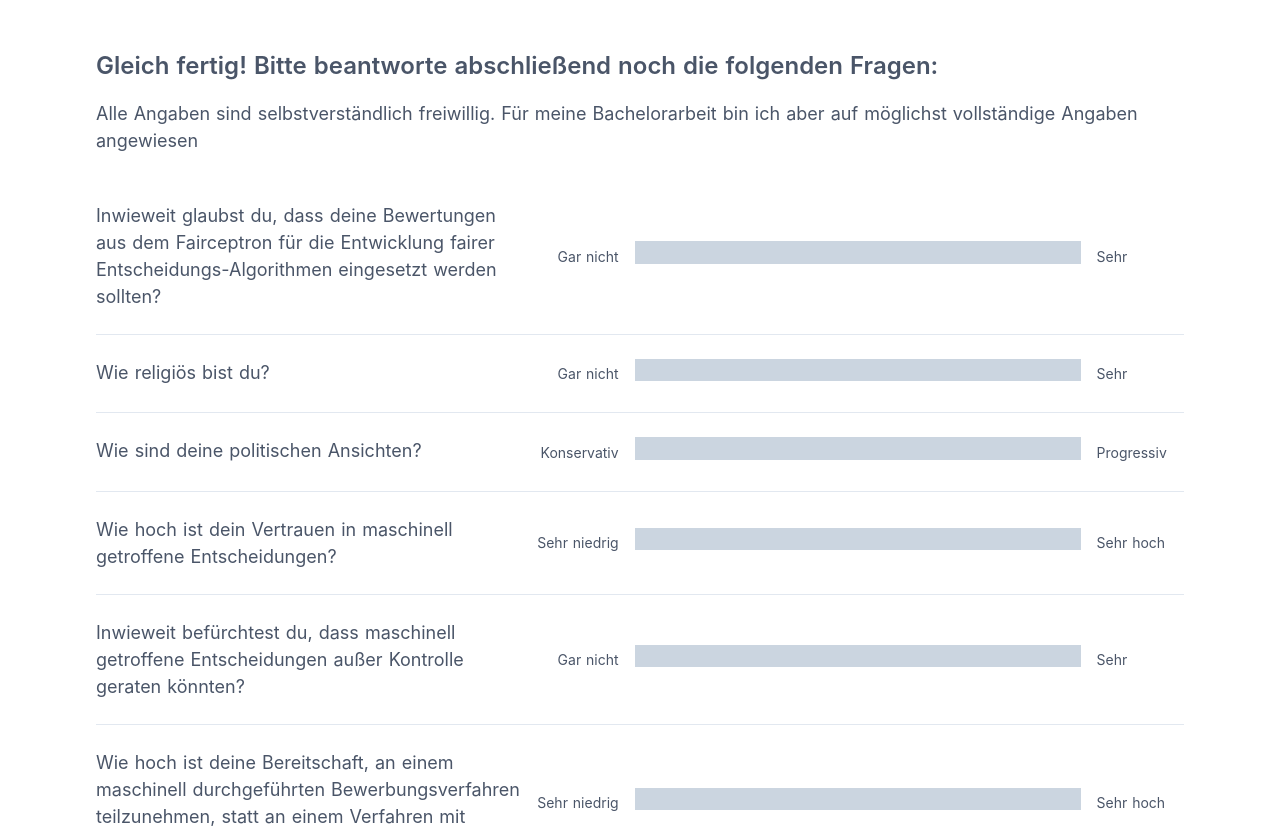
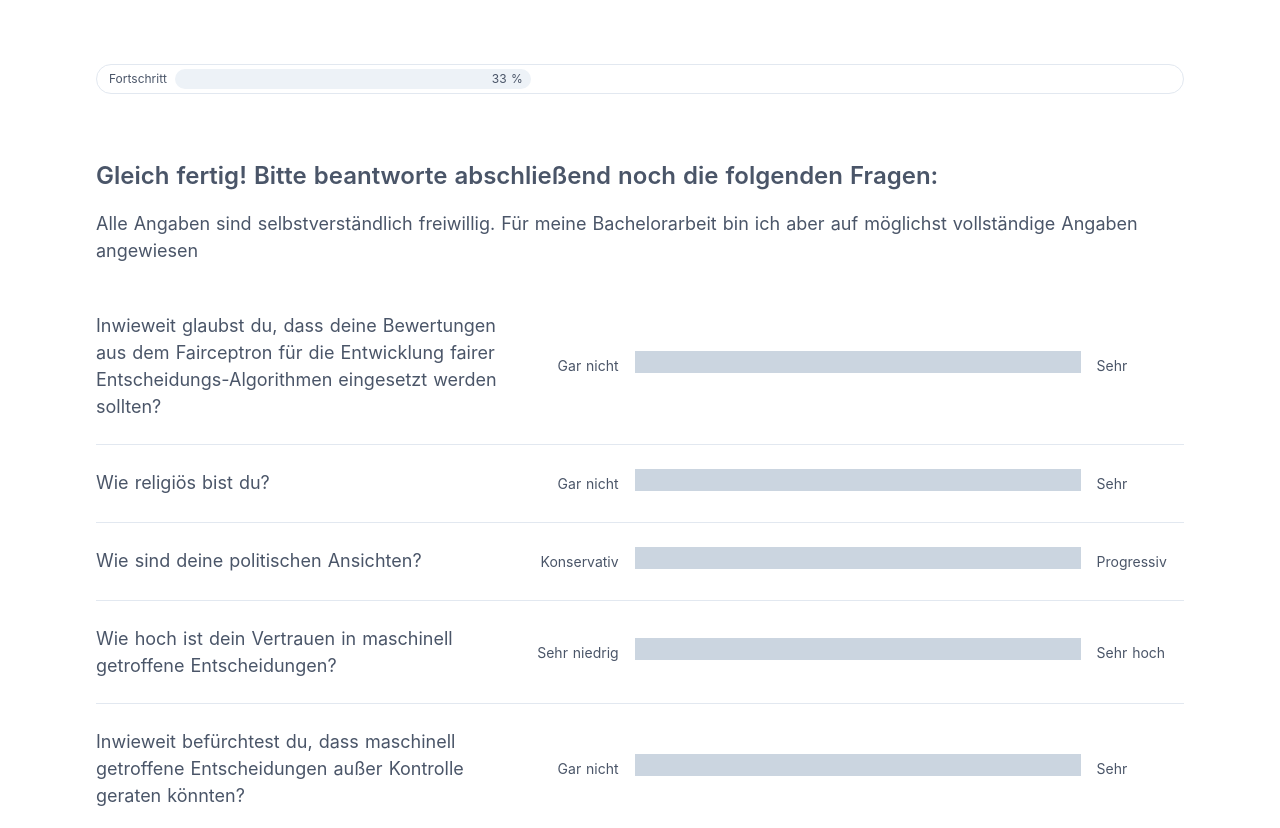
Before and after one commit to cssh-rwth/fairceptron, a Nuxt app: page /demographics in a window 1280 px wide. Shown: the top 828 px of the page. Built offline with nearby package versions, Linux system fonts and the light colour scheme; what @tailwindcss/custom-forms would draw is missing.

Commit message:
Add progress bar

```diff
--- /dev/null
+++ b/components/ProgressBar.vue
@@ -0,0 +1,31 @@
+<template>
+  <div
+    class="rounded-full flex border-gray-300 border text-gray-700 p-1 w-full leading-relaxed"
+  >
+    <div class="text-xs mx-2">Fortschritt</div>
+    <div
+      :style="{ width: progress + '%' }"
+      class="text-right text-xs pr-2 rounded-full bg-gray-200"
+    >
+      {{ progress }} %
+    </div>
+  </div>
+</template>
+
+<script>
+export default {
+  name: 'ProgressBar',
+  props: {
+    progress: {
+      type: Number,
+      default: 0,
+    },
+    previousProgress: {
+      type: Number,
+      default: 0,
+    },
+  },
+}
+</script>
+
+<style scoped></style>
--- a/components/QuestionDescription.vue
+++ b/components/QuestionDescription.vue
@@ -2,10 +2,8 @@
   <div
     class="p-4 sm:pt-6 lg:pt-8 xl:pt-16 text-gray-700 text-sm sm:text-base md:text-lg xl:text-xl leading-loose"
   >
-    <span class="font-bold"
-      >Szenario {{ currentNo + 1 }}/{{ totalQuestions }}</span
-    >
-    <br />
+    <ProgressBar class="mb-6 sm:mb-8 lg:mb-10 xl:mb-20" :progress="progress" />
+
     Es bewerben sich {{ personas.length }} Personen auf gleiche Studienplätze:
     <span v-for="n in noOfGroups" :key="n"
       >{{ n === noOfGroups ? ' und' : n > 1 ? ',' : '' }}
@@ -53,9 +51,13 @@
 
 <script>
 import { mapGetters } from 'vuex'
+import ProgressBar from '~/components/ProgressBar'
 
 export default {
   name: 'QuestionDescription',
+  components: {
+    ProgressBar,
+  },
   computed: {
     ...mapGetters([
       'personas',
@@ -69,16 +71,31 @@ export default {
       'currentNo',
       'totalQuestions',
     ]),
+    progress() {
+      return Math.round(
+        ((this.currentNo + 1) / (this.totalQuestions + 3)) * 100 // + landingPage + 2xdemographics
+      )
+    },
     groupDescriptions() {
-      if (this.groupNames.length > 0) return this.groupNames
-      else {
+      const names = this.groupNames
+      if (names.length === 0) {
         const descriptions = []
         for (let i = 0; i < this.noOfGroups; i++) {
           const descr = this.personasPerGroup[i] === 1 ? 'Person' : 'Personen'
           descriptions.push(descr + ' in Gruppe ' + (i + 1).toString())
         }
         return descriptions
+      } else if (names.length === 2) {
+        if (names[0] === 'Männer' && this.personasPerGroup[0] === 1)
+          names[0] = 'Mann'
+        if (names[1] === 'Männer' && this.personasPerGroup[1] === 1)
+          names[1] = 'Mann'
+        if (names[0] === 'Frauen' && this.personasPerGroup[0] === 1)
+          names[0] = 'Frau'
+        if (names[1] === 'Frauen' && this.personasPerGroup[1] === 1)
+          names[1] = 'Frau'
       }
+      return names
     },
   },
 }
--- a/pages/demographics.vue
+++ b/pages/demographics.vue
@@ -1,5 +1,9 @@
 <template>
-  <div class="max-w-6xl min-h-screen mx-auto px-4 sm:px-8">
+  <div
+    class="max-w-6xl min-h-screen mx-auto p-4 sm:pt-6 lg:pt-8 xl:pt-16 sm:px-8"
+  >
+    <ProgressBar class="mb-4 sm:mb-6 lg:mb-8 xl:mb-16" :progress="progress" />
+
     <div
       class="font-semibold text-gray-700 text-base sm:text-lg mt-4 sm:mt-12 md:text-xl xl:text-2xl"
     >
@@ -256,13 +260,16 @@
 </template>
 
 <script>
+import { mapGetters } from 'vuex'
 import RadioBar from '~/components/RadioBar'
 import Range from '~/components/Range'
+import ProgressBar from '~/components/ProgressBar'
 
 export default {
   components: {
     RadioBar,
     Range,
+    ProgressBar,
   },
   data() {
     return {
@@ -291,6 +298,14 @@ export default {
       },
     }
   },
+  computed: {
+    ...mapGetters(['totalQuestions']),
+    progress() {
+      return Math.round(
+        ((this.totalQuestions + 1) / (this.totalQuestions + 3)) * 100 // + landingPage + 2xdemographics
+      )
+    },
+  },
   beforeCreate() {
     // start the timer
     this.$store.commit('startTimer')
```
